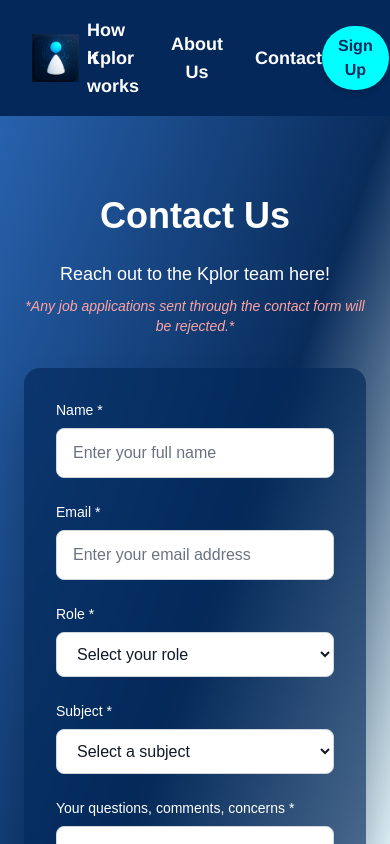
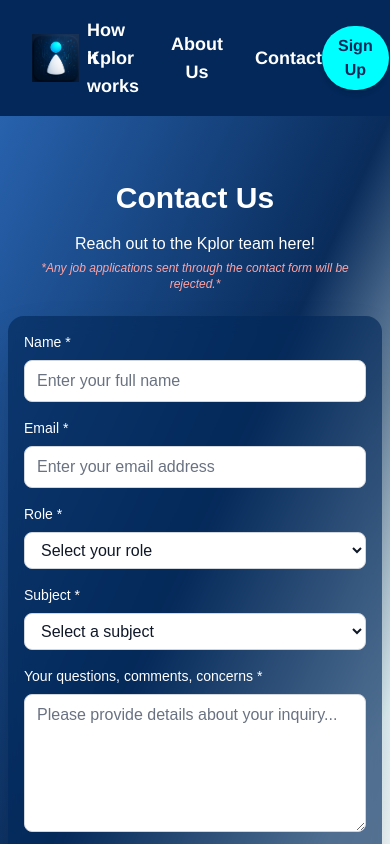
Before and after one commit to sanjeeth-baliga/kplor-website, a Next.js app: page /contact_us in a window 390 px wide. Shown: the top 844 px of the page. Built offline with nearby package versions, Linux system fonts and the light colour scheme.

Commit message:
Code upgrades to ensure mobile phone compatibility

```diff
--- a/src/app/about/page.tsx
+++ b/src/app/about/page.tsx
@@ -43,13 +43,13 @@
                 color: '#032859'
             }}
         >
-            <main className="flex flex-col items-center justify-start min-h-[80vh] px-4 pt-12">
+            <main className="flex flex-col items-center justify-start min-h-[80vh] px-2 sm:px-4 pt-8 sm:pt-12">
                 {/* About Us Title */}
                 <motion.h1
                     initial={{ opacity: 0, y: 40 }}
                     animate={{ opacity: 1, y: 0 }}
                     transition={{ duration: 0.8, ease: "easeOut" }}
-                    className="text-4xl sm:text-6xl font-extrabold text-center text-white mb-16 drop-shadow-lg"
+                    className="text-3xl sm:text-4xl md:text-6xl font-extrabold text-center text-white mb-8 sm:mb-16 drop-shadow-lg"
                 >
                     Meet Our Team
                 </motion.h1>
--- a/src/app/about/page2.tsx
+++ b/src/app/about/page2.tsx
@@ -36,13 +36,13 @@
 
 export default function AboutPage() {
     return (
-        <main className="flex flex-col items-center justify-start min-h-[80vh] px-4 pt-12">
+        <main className="flex flex-col items-center justify-start min-h-[80vh] px-2 sm:px-4 pt-8 sm:pt-12">
             {/* About Us Title */}
             <motion.h1
                 initial={{ opacity: 0, y: 40 }}
                 animate={{ opacity: 1, y: 0 }}
                 transition={{ duration: 0.8, ease: "easeOut" }}
-                className="text-4xl sm:text-6xl font-extrabold text-center text-white mb-16 drop-shadow-lg"
+                className="text-3xl sm:text-4xl md:text-6xl font-extrabold text-center text-white mb-8 sm:mb-16 drop-shadow-lg"
             >
                 Meet Our Team
             </motion.h1>
--- a/src/app/contact.tsx
+++ b/src/app/contact.tsx
@@ -2,9 +2,9 @@
 
 export default function Contact() {
   return (
-    <main className="flex flex-col items-center justify-center min-h-[60vh]">
-      <h1 className="text-3xl font-bold mb-4">Contact</h1>
-      <p className="text-lg text-center max-w-xl">This is the Contact page. You can add your contact details or a contact form here.</p>
+    <main className="flex flex-col items-center justify-center min-h-[60vh] px-2 sm:px-4 pt-8 sm:pt-12">
+      <h1 className="text-2xl sm:text-3xl md:text-4xl font-bold mb-4 sm:mb-8">Contact</h1>
+      <p className="text-base sm:text-lg md:text-xl text-center max-w-xl">This is the Contact page. You can add your contact details or a contact form here.</p>
     </main>
   );
 }
--- a/src/app/contact_us/page.tsx
+++ b/src/app/contact_us/page.tsx
@@ -56,17 +56,17 @@
     <div
       className="min-h-screen bg-gradient-to-br from-[#032859] to-[#064f8a] text-white"
       style={{
-                background: 'linear-gradient(to bottom right, rgb(40, 98, 173) 0%, rgb(9, 44, 91) 50%, #E0F2F7 85%, #FFFFFF 100%)'
-            }}
+        background: 'linear-gradient(to bottom right, rgb(40, 98, 173) 0%, rgb(9, 44, 91) 50%, #E0F2F7 85%, #FFFFFF 100%)'
+      }}
     >
       {/* Hero Section */}
-      <div className="pt-20 pb-8 px-6 md:px-12 lg:px-24">
-        <div className="max-w-4xl mx-auto text-center">
+      <div className="pt-16 pb-6 px-4 sm:px-6 md:px-12 lg:px-24">
+        <div className="max-w-2xl mx-auto text-center">
           <motion.h1
             initial={{ opacity: 0, y: 20 }}
             animate={{ opacity: 1, y: 0 }}
             transition={{ duration: 0.6 }}
-            className="text-4xl md:text-5xl font-bold mb-6"
+            className="text-3xl sm:text-4xl md:text-5xl font-bold mb-4 sm:mb-6"
           >
             Contact Us
           </motion.h1>
@@ -74,7 +74,7 @@
             initial={{ opacity: 0, y: 20 }}
             animate={{ opacity: 1, y: 0 }}
             transition={{ duration: 0.6, delay: 0.2 }}
-            className="text-lg md:text-xl mb-2"
+            className="text-base sm:text-lg md:text-xl mb-1 sm:mb-2"
           >
             Reach out to the Kplor team here!
           </motion.p>
@@ -82,7 +82,7 @@
             initial={{ opacity: 0, y: 20 }}
             animate={{ opacity: 1, y: 0 }}
             transition={{ duration: 0.6, delay: 0.3 }}
-            className="text-red-300 text-sm italic"
+            className="text-red-300 text-xs sm:text-sm italic"
           >
             *Any job applications sent through the contact form will be rejected.*
           </motion.p>
@@ -90,15 +90,15 @@
       </div>
 
       {/* Contact Form */}
-      <div className="px-6 md:px-12 lg:px-24 pb-16">
+      <div className="px-2 sm:px-6 md:px-12 lg:px-24 pb-10 sm:pb-16">
         <motion.div
           initial={{ opacity: 0, y: 30 }}
           animate={{ opacity: 1, y: 0 }}
           transition={{ duration: 0.6, delay: 0.4 }}
-          className="max-w-2xl mx-auto bg-white/10 backdrop-blur-sm rounded-2xl p-8 shadow-2xl"
+          className="w-full max-w-md sm:max-w-lg md:max-w-2xl mx-auto bg-white/10 backdrop-blur-sm rounded-2xl p-4 sm:p-8 shadow-2xl"
           style={{ minHeight: '320px', backgroundColor:'rgba(3, 40, 89, 0.65)'}}
         >
-          <form onSubmit={handleSubmit} className="space-y-6">
+          <form onSubmit={handleSubmit} className="space-y-4 sm:space-y-6">
             {/* Name Field */}
             <div>
               <label htmlFor="name" className="block text-sm font-medium mb-2">
@@ -111,7 +111,7 @@
                 value={formData.name}
                 onChange={handleChange}
                 required
-                className="w-full px-4 py-3 rounded-lg bg-white border border-gray-300 text-gray-900 placeholder-gray-500 focus:outline-none focus:ring-2 focus:ring-[#00FFFF] focus:border-transparent"
+                className="w-full px-3 py-2 sm:px-4 sm:py-3 rounded-lg bg-white border border-gray-300 text-gray-900 placeholder-gray-500 focus:outline-none focus:ring-2 focus:ring-[#00FFFF] focus:border-transparent"
                 placeholder="Enter your full name"
               />
             </div>
@@ -128,7 +128,7 @@
                 value={formData.email}
                 onChange={handleChange}
                 required
-                className="w-full px-4 py-3 rounded-lg bg-white border border-gray-300 text-gray-900 placeholder-gray-500 focus:outline-none focus:ring-2 focus:ring-[#00FFFF] focus:border-transparent"
+                className="w-full px-3 py-2 sm:px-4 sm:py-3 rounded-lg bg-white border border-gray-300 text-gray-900 placeholder-gray-500 focus:outline-none focus:ring-2 focus:ring-[#00FFFF] focus:border-transparent"
                 placeholder="Enter your email address"
               />
             </div>
@@ -144,7 +144,7 @@
                 value={formData.role}
                 onChange={handleChange}
                 required
-                className="w-full px-4 py-3 rounded-lg bg-white border border-gray-300 text-gray-900 focus:outline-none focus:ring-2 focus:ring-[#00FFFF] focus:border-transparent"
+                className="w-full px-3 py-2 sm:px-4 sm:py-3 rounded-lg bg-white border border-gray-300 text-gray-900 focus:outline-none focus:ring-2 focus:ring-[#00FFFF] focus:border-transparent"
               >
                 <option value="" className="text-gray-800">Select your role</option>
                 <option value="student" className="text-gray-800">Student</option>
@@ -165,7 +165,7 @@
                 value={formData.subject}
                 onChange={handleChange}
                 required
-                className="w-full px-4 py-3 rounded-lg bg-white border border-gray-300 text-gray-900 focus:outline-none focus:ring-2 focus:ring-[#00FFFF] focus:border-transparent"
+                className="w-full px-3 py-2 sm:px-4 sm:py-3 rounded-lg bg-white border border-gray-300 text-gray-900 focus:outline-none focus:ring-2 focus:ring-[#00FFFF] focus:border-transparent"
               >
                 <option value="" className="text-gray-800">Select a subject</option>
                 <option value="accounts-billing" className="text-gray-800">Accounts & Billing</option>
@@ -189,8 +189,8 @@
                 value={formData.message}
                 onChange={handleChange}
                 required
-                rows={6}
-                className="w-full px-4 py-3 rounded-lg bg-white border border-gray-300 text-gray-900 placeholder-gray-500 focus:outline-none focus:ring-2 focus:ring-[#00FFFF] focus:border-transparent resize-vertical"
+                rows={5}
+                className="w-full px-3 py-2 sm:px-4 sm:py-3 rounded-lg bg-white border border-gray-300 text-gray-900 placeholder-gray-500 focus:outline-none focus:ring-2 focus:ring-[#00FFFF] focus:border-transparent resize-vertical"
                 placeholder="Please provide details about your inquiry..."
               />
             </div>
--- a/src/app/page.tsx
+++ b/src/app/page.tsx
@@ -127,7 +127,7 @@
             {/* Removed NeuronGridBackground component here */}
             {/* Hero Section with Gradient Background */}
             <section
-                className="relative w-full overflow-hidden px-4 pt-8 min-h-[70vh] flex flex-col items-center justify-start"
+                className="relative w-full overflow-hidden px-2 sm:px-4 pt-6 sm:pt-8 min-h-[70vh] flex flex-col items-center justify-start"
                 style={{
                     // Changed gradient to be more gradual and include a light blue tint
                     background: 'linear-gradient(to bottom right, rgb(40, 98, 173) 0%, rgb(9, 44, 91) 50%, #E0F2F7 85%, #FFFFFF 100%)',
@@ -137,12 +137,12 @@
                 {/* Content of the Hero Section */}
                 <div className="flex flex-col md:flex-row items-start justify-center w-full max-w-7xl mx-auto z-10"> {/* Changed items-center to items-start for alignment */}
                     {/* Title and One-Liner */}
-                    <div className="md:w-6/12 p-8 flex flex-col justify-start">
+                    <div className="md:w-6/12 p-4 sm:p-8 flex flex-col justify-start">
                         <motion.h1
                             initial={{ opacity: 0, y: 40 }}
                             animate={{ opacity: 1, y: 0 }}
                             transition={{ duration: 0.8, ease: "easeOut" }}
-                            className="text-6xl sm:text-8xl font-extrabold text-center md:text-left mb-6 drop-shadow-lg text-white"
+                            className="text-3xl sm:text-6xl md:text-8xl font-extrabold text-center md:text-left mb-4 sm:mb-6 drop-shadow-lg text-white"
                         >
                             Your Personal Tutor
                         </motion.h1>
@@ -150,7 +150,7 @@
                             initial={{ opacity: 0, y: 20 }}
                             animate={{ opacity: 1, y: 0 }}
                             transition={{ duration: 1, delay: 0.3, ease: "easeOut" }}
-                            className="text-lg sm:text-2xl text-center md:text-left max-w-2xl mb-6 text-white" // Reduced margin bottom
+                            className="text-base sm:text-lg md:text-2xl text-center md:text-left max-w-2xl mb-4 sm:mb-6 text-white"
                         >
                             Built to be your study companion that{" "}
                             <motion.span
@@ -168,7 +168,7 @@
                     </div>
 
                     {/* Demo Video */}
-                    <div className="md:w-6/12 p-4 relative flex flex-col items-center justify-start" style={{overflow:'visible', minHeight: '550px'}}> {/* Removed minHeight */}
+                    <div className="md:w-6/12 p-2 sm:p-4 relative flex flex-col items-center justify-start" style={{overflow:'visible', minHeight: '320px'}}> {/* Removed minHeight */}
                         {/* Saturn Rings Animation */}
                         {/*<SaturnRings />*/}
                         {/* Circle Pulse Animation */}
@@ -178,7 +178,7 @@
                             animate={{ scale: [1, 2, 1] }}
                             transition={{ duration: 2, repeat: Infinity, ease: "easeInOut" }}
                         />*/}
-                        <div className="relative z-10 w-[630px] h-[360px] max-w-full" style={{marginTop: 0}}> {/* Larger video, responsive */}
+                        <div className="relative z-10 w-full max-w-[630px] h-[180px] sm:h-[260px] md:h-[360px]" style={{marginTop: 0}}> {/* Larger video, responsive */}
                             <iframe
                             src="https://www.youtube.com/embed/ibTHRYUtktE"
                             title="YouTube video player"
@@ -192,7 +192,7 @@
                 </div>
 
                 {/* Try Now Button (part of Hero Section) */}
-                <div className="flex flex-col items-center mt-0 mb-8 z-10"> {/* Changed to flex-col and added items-center */}
+                <div className="flex flex-col items-center mt-8 mb-20 z-10"> {/* Changed to flex-col and added items-center */}
                     <motion.a
                         href="https://live.kplor.kplor.com"
                         target="_blank"
@@ -244,15 +244,16 @@
                         </motion.p>
                     </motion.div>
                 </div>
+
             </section>
 
             {/* Main Content Area (White Background) */}
             <main className="flex flex-col items-center justify-start w-full">
-                {/* Loved by Students At */}
-                <div className="text-center text-4xl font-extrabold text-gray-900 mt-10 mb-2 tracking-tight drop-shadow-lg">
+                {/* Carousel in white background - revealed after scroll */}
+                {/* Loved by Students At - visible before scroll */}
+                <div className="text-center text-4xl font-extrabold text-gray-900 mt-12 mb-2 tracking-tight drop-shadow-lg">
                     Loved by students at
                 </div>
-                {/* Carousel in white background */}
                 <section className="w-full max-w-5xl mx-auto mb-24 bg-white py-4">
                     <Carousel/>
                 </section>
--- a/src/app/pageold.tsx
+++ b/src/app/pageold.tsx
@@ -19,12 +19,12 @@
   }, []);
 
   return (
-    <main className="flex flex-col items-center justify-start min-h-[80vh] px-4 pt-12">
+    <main className="flex flex-col items-center justify-start min-h-[80vh] px-2 sm:px-4 pt-8 sm:pt-12">
       <motion.h1
         initial={{ opacity: 0, y: 40 }}
         animate={{ opacity: 1, y: 0 }}
         transition={{ duration: 0.8, ease: "easeOut" }}
-        className="text-4xl sm:text-6xl font-extrabold text-center mb-4 drop-shadow-lg"
+        className="text-3xl sm:text-4xl md:text-6xl font-extrabold text-center mb-4 sm:mb-8 drop-shadow-lg"
       >
         Kplor: Your personalized AI tutor
       </motion.h1>
@@ -32,7 +32,7 @@
         initial={{ opacity: 0, y: 20 }}
         animate={{ opacity: 1, y: 0 }}
         transition={{ duration: 1, delay: 0.3, ease: "easeOut" }}
-        className="text-lg sm:text-2xl text-center max-w-2xl text-white/90 mb-10"
+        className="text-base sm:text-lg md:text-2xl text-center max-w-2xl text-white/90 mb-6 sm:mb-10"
       >
         Kplor can{" "}
         <motion.span
@@ -41,7 +41,7 @@
           animate={{ opacity: 1 }}
           exit={{ opacity: 0 }}
           transition={{ duration: 0.5, ease: "easeInOut" }}
-          className="font-bold" // Style the animated word
+          className="font-bold"
         >
           {animatedWords[currentWordIndex]}
         </motion.span>{" "}
```
